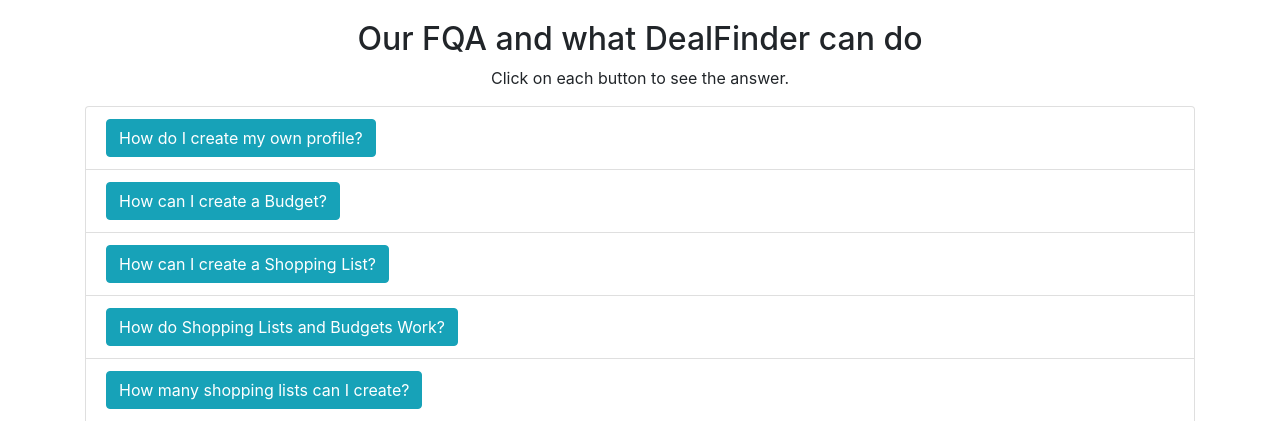
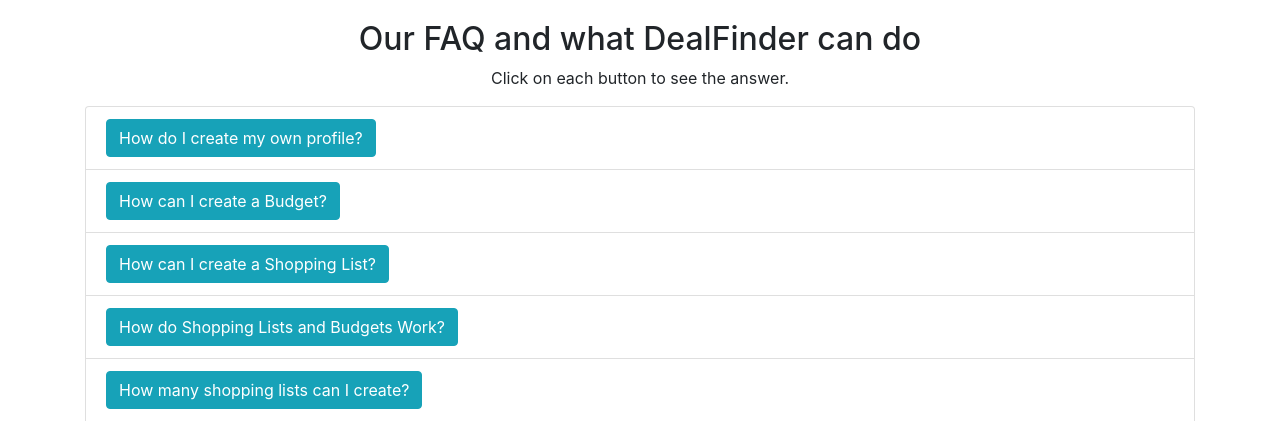
Before and after one commit to NihalKPatel/Deal-Finder, a Django app: page /deals/faq in a window 1280 px wide. Shown: the part 56-477 px from the top of the page. Run offline with Django 3.2, Linux system fonts and the light colour scheme; parts of the project's set-up code (start-up, migrations or seed data) failed here and were passed over; some libraries are stand-ins or nearby versions.

Commit message:
Update FAQ.html

```diff
--- a/deals/templates/pages/FAQ.html
+++ b/deals/templates/pages/FAQ.html
@@ -8,7 +8,7 @@
     <body>
     <div class="container">
         <span style="display:block; height: 20px;"></span>
-        <h2 align="center">Our FQA and what DealFinder can do</h2>
+        <h2 align="center">Our FAQ and what DealFinder can do</h2>
         <p align="Center">Click on each button to see the answer.</p>
 
         <ul class="list-group">
```
